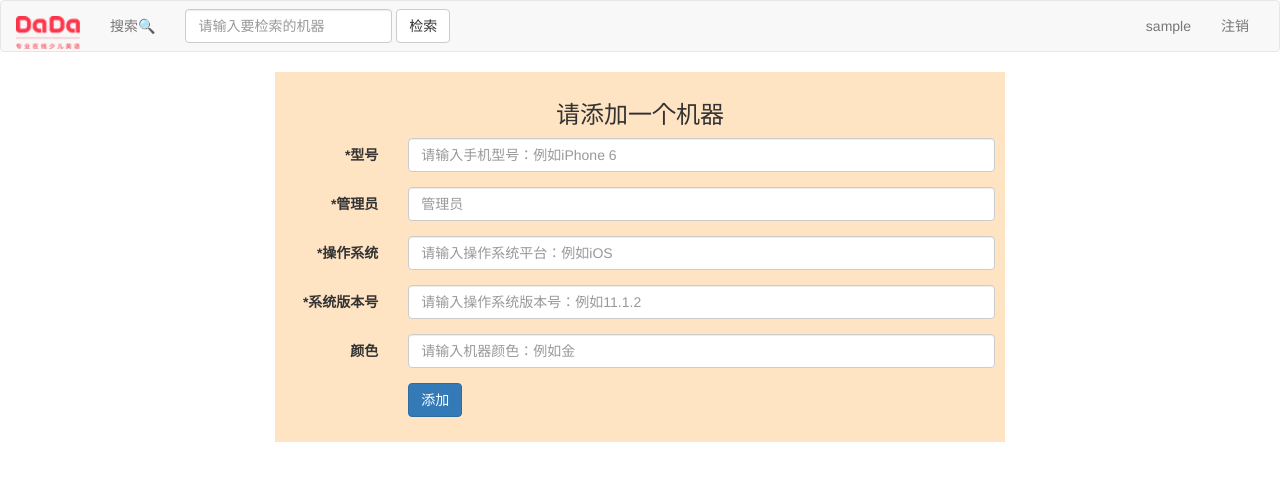
After one commit to suisuiyi/test_machines, a Flask app: page /add/machine/ in a window 1280 px wide. The commit adds this page. Shown: the top 481 px of the page. Run offline with Flask 2, Linux system fonts and the light colour scheme; the visitor is signed in with stand-in values (Sample User, id 1); data comes from the database, SQL or seed files in the repository; some libraries are stand-ins or nearby versions.

Commit message:
add machine completed

```diff
--- /dev/null
+++ b/static/css/index.css
@@ -0,0 +1,3 @@
+.btn-primary {
+    alignment:text-right;
+}
--- /dev/null
+++ b/templates/addMachine.html
@@ -0,0 +1,55 @@
+{% extends 'base.html' %}
+
+{% block head %}
+
+{% endblock %}
+
+{% block title %}
+    添加测试机
+{% endblock %}
+
+{% block main %}
+    <h3 class="page-title">请添加一个机器</h3>
+    <form class="form-horizontal" method="post">
+  <div class="form-group">
+    <label for="inputEmail3" class="col-sm-2 control-label">*型号</label>
+    <div class="col-sm-10">
+      <input type="text" class="form-control" id="machine_type" placeholder="请输入手机型号：例如iPhone 6" name="name">
+    </div>
+  </div>
+  <div class="form-group">
+    <label for="inputPassword3" class="col-sm-2 control-label">*管理员</label>
+    <div class="col-sm-10">
+      <input type="text" class="form-control" id="manager" placeholder="管理员" name="custodian">
+    </div>
+  </div>
+
+  <div class="form-group">
+    <label for="inputPassword3" class="col-sm-2 control-label">*操作系统</label>
+    <div class="col-sm-10">
+      <input type="text" class="form-control" id="platform" placeholder="请输入操作系统平台：例如iOS" name="operation_system">
+    </div>
+  </div>
+
+  <div class="form-group">
+    <label for="inputPassword3" class="col-sm-2 control-label">*系统版本号</label>
+    <div class="col-sm-10">
+      <input type="text" class="form-control" id="platform" placeholder="请输入操作系统版本号：例如11.1.2" name="operation_system_version">
+    </div>
+  </div>
+
+
+  <div class="form-group">
+    <label for="inputPassword3" class="col-sm-2 control-label">颜色</label>
+    <div class="col-sm-10">
+      <input type="text" class="form-control" id="platform" placeholder="请输入机器颜色：例如金" name="color">
+    </div>
+  </div>
+  <div class="form-group">
+    <div class="col-sm-offset-2 col-sm-10">
+      <button type="submit" class="btn btn-primary">添加</button>
+    </div>
+
+  </div>
+</form>
+{% endblock %}
--- a/testmachine.py
+++ b/testmachine.py
@@ -3,13 +3,17 @@ from flask import Flask,render_template,request,redirect,url_for,session
 import config
 from exts import db
 from models import User
+from models import Machine
 app = Flask(__name__)
 app.config.from_object(config)
 db.init_app(app)
 
 @app.route('/')
 def index():
-    return render_template('index.html')
+    context = {
+        'machines': Machine.query.order_by('-create_time').all()
+    }
+    return render_template('index.html', **context)
 
 @app.route('/register/', methods=['GET','POST'])
 def register():
@@ -51,6 +55,40 @@ def logout():
     session.clear()
     return redirect(url_for('login'))
 
+
+@app.route('/add/machine/', methods=['GET','POST'])
+def add_machine():
+    if request.method == 'GET':
+        user_id = session.get('user_id')
+        current_user = User.query.filter(User.id == user_id).first()
+        if current_user:
+            return render_template('addMachine.html')
+        else:
+            return redirect(url_for('login'))
+    else:
+        name = request.form.get('name')
+        user_id = session.get('user_id')
+        # current_user = User.query.filter(User.id == user_id).first()
+        # username = current_user.username
+        custodian = request.form.get('custodian')
+
+        operating_system = request.form.get('operation_system')
+        operating_system_version = request.form.get('operation_system_version')
+        color = request.form.get('color')
+
+        machine = Machine(status=0, name=name, operating_system=0, operating_system_version=operating_system_version, color=0)
+        db.session.add(machine)
+        db.session.commit()
+        return redirect(url_for('index'))
+
+@app.route('/edit/machine/', methods=['GET','POST'])
+def edit_machine():
+    if request.method == 'GET':
+        return render_template('editMachine.html')
+    else:
+        pass
+
+
 @app.context_processor
 def my_context_processor():
     user_id = session.get('user_id')
```
Also changed, not shown: models.py (+28 -0 lines), templates/editMachine.html (added, +13 -0 lines), templates/index.html (+24 -1 lines), config.py (line endings or trailing spaces).
